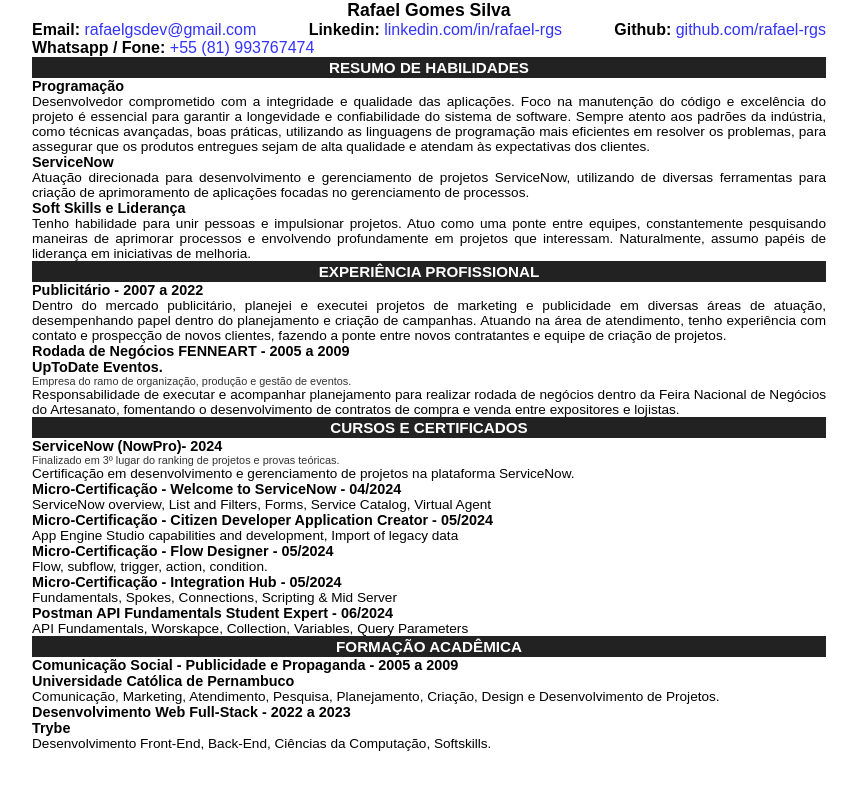
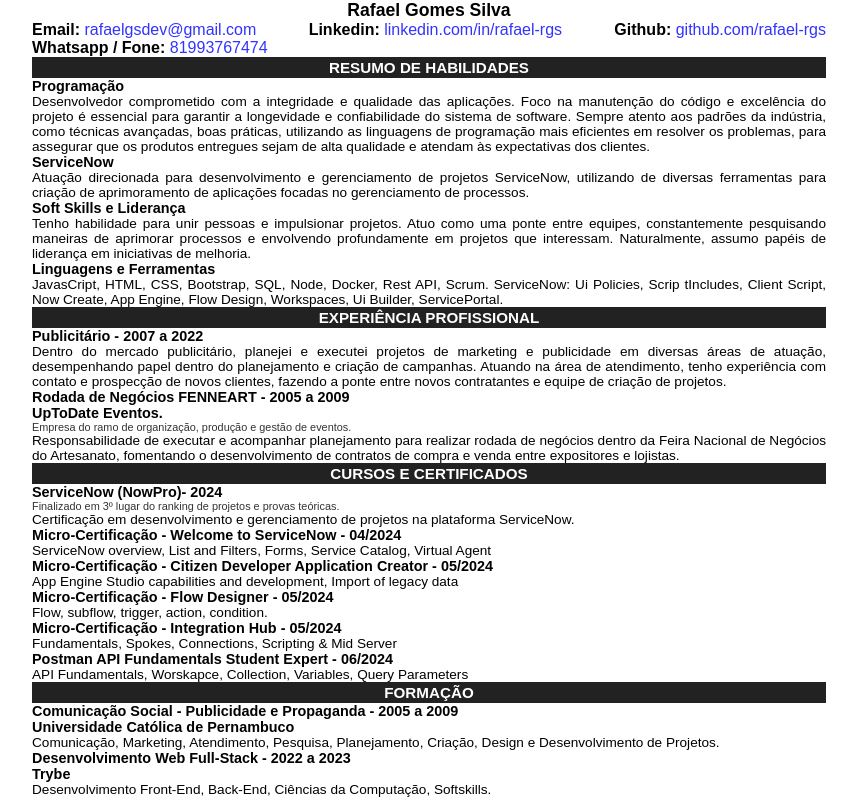
Before and after one commit to rafael-rgs/rafael-rgs.github.io, a plain HTML site: page index.html in a window 1280 px wide. Shown: the whole page, without its empty margins (211-1068 px from the left). Drawn offline with Linux system fonts and the light colour scheme.

Commit message:
updates index.html

```diff
--- a/index.html
+++ b/index.html
@@ -7,7 +7,7 @@
     <li><strong>Email:</strong> <a href="mailto:rafaelgsdev@gmail.com">rafaelgsdev@gmail.com</a></li>
     <li><strong>Linkedin:</strong> <a href="https://linkedin.com/in/rafael-rgs">linkedin.com/in/rafael-rgs</a></li>
     <li><strong>Github:</strong> <a href="https://github.com/rafael-rgs">github.com/rafael-rgs</a></li>
-    <li><strong>Whatsapp / Fone:</strong> <a href="https://wa.me/+5581993767474">+55 (81) 993767474</a></li>
+    <li><strong>Whatsapp / Fone:</strong> <a href="https://wa.me/+5581993767474">81993767474</a></li>
     </ul>
     <h2>Resumo de habilidades</h2>
     <h3>Programação</h3>
@@ -15,8 +15,13 @@
     <h3>ServiceNow</h3>
     <p>Atuação direcionada para desenvolvimento e gerenciamento de projetos ServiceNow, utilizando de diversas ferramentas para criação de aprimoramento de aplicações focadas no gerenciamento de processos.</p>
     <h3>Soft Skills e Liderança</h3>
-    <p><code>soft skills: artistic, curiosity, creativity, team work, resilience, work under pressure, presentation skills.</code></p>
+    <p><code>soft skills and core competencies: leadership, proactivity, curiosity, creativity, team work, resilience, work under pressure, problem solving, project management, organizational skills, cost management, project management.</code></p>
     <p>Tenho habilidade para unir pessoas e impulsionar projetos. Atuo como uma ponte entre equipes, constantemente pesquisando maneiras de aprimorar processos e envolvendo profundamente em projetos que interessam. Naturalmente, assumo papéis de liderança em iniciativas de melhoria.</p>
+    <h3>Linguagens e Ferramentas</h3>
+    <p><code> PROGRAMMING TOOLS</code></p>
+    <p>JavasCript, HTML, CSS, Bootstrap, SQL, Node, Docker, Rest API, Scrum.
+ServiceNow: Ui Policies, Scrip tIncludes, Client Script, Now Create, App Engine, Flow Design, Workspaces, Ui Builder, ServicePortal.
+</p>
     <h2>Experiência profissional <code>work history</code></h2>
     <h3>Publicitário - 2007 a 2022<br></h3>
     <p>Dentro do mercado publicitário, planejei e executei projetos de marketing e publicidade em diversas áreas de atuação, desempenhando papel dentro do planejamento e criação de campanhas. Atuando na área de atendimento, tenho experiência com contato e prospecção de novos clientes, fazendo a ponte entre novos contratantes e equipe de criação de projetos.</p>
@@ -41,7 +46,7 @@
     <p>Fundamentals, Spokes, Connections, Scripting & Mid Server</p>
     <h3>Postman API Fundamentals Student Expert - 06/2024</h3>
     <p>API Fundamentals, Worskapce, Collection, Variables, Query Parameters</p>
-    <h2>Formação acadêmica <code>education</code></h2>
+    <h2>Formação<code>education</code></h2>
     <h3>Comunicação Social - Publicidade e Propaganda - 2005 a 2009<br>Universidade Católica de Pernambuco</h3>
     <p>Comunicação, Marketing, Atendimento, Pesquisa, Planejamento, Criação, Design e Desenvolvimento de Projetos.</p>
     <h3>Desenvolvimento Web Full-Stack - 2022 a 2023<br>Trybe</h3>
```
